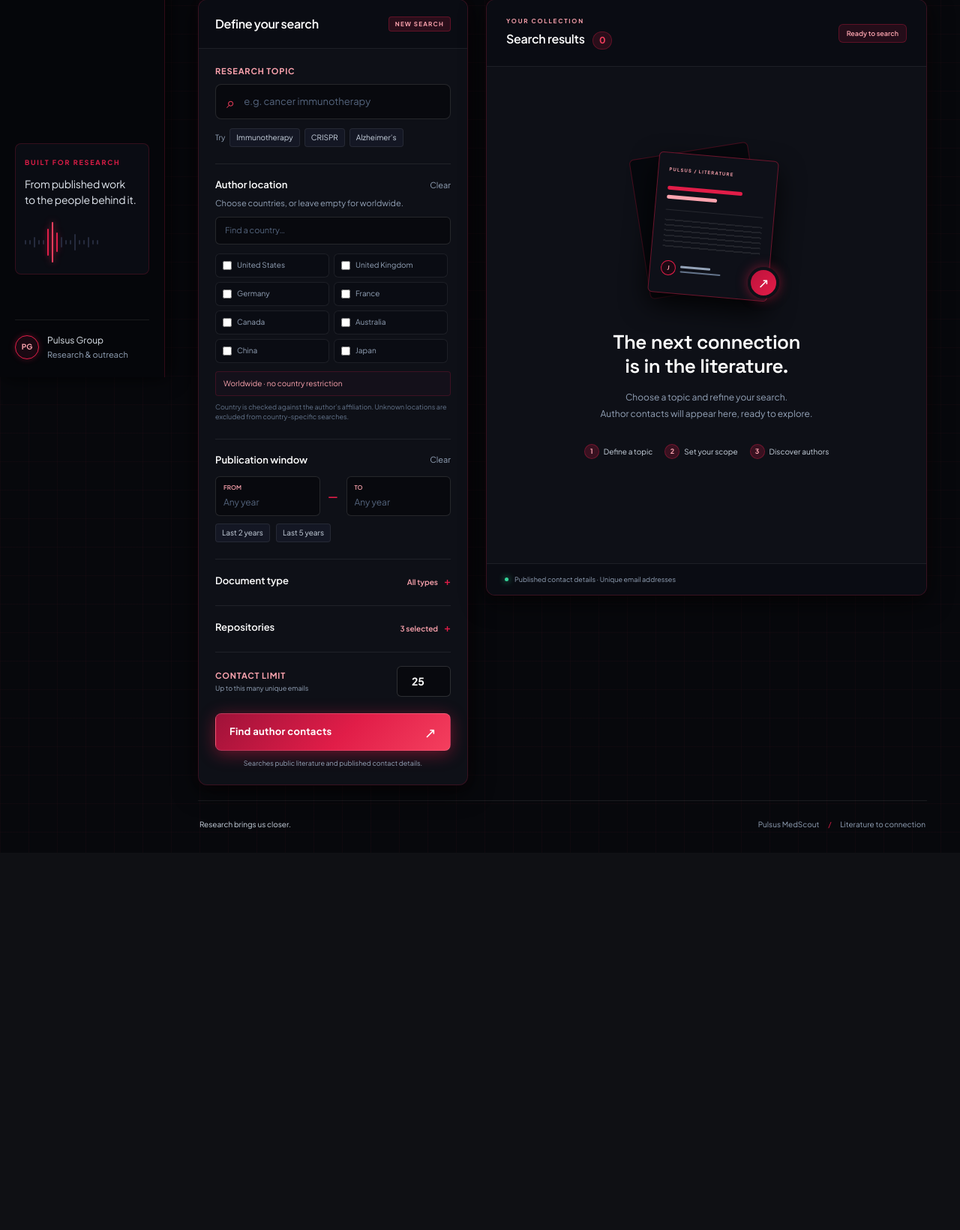
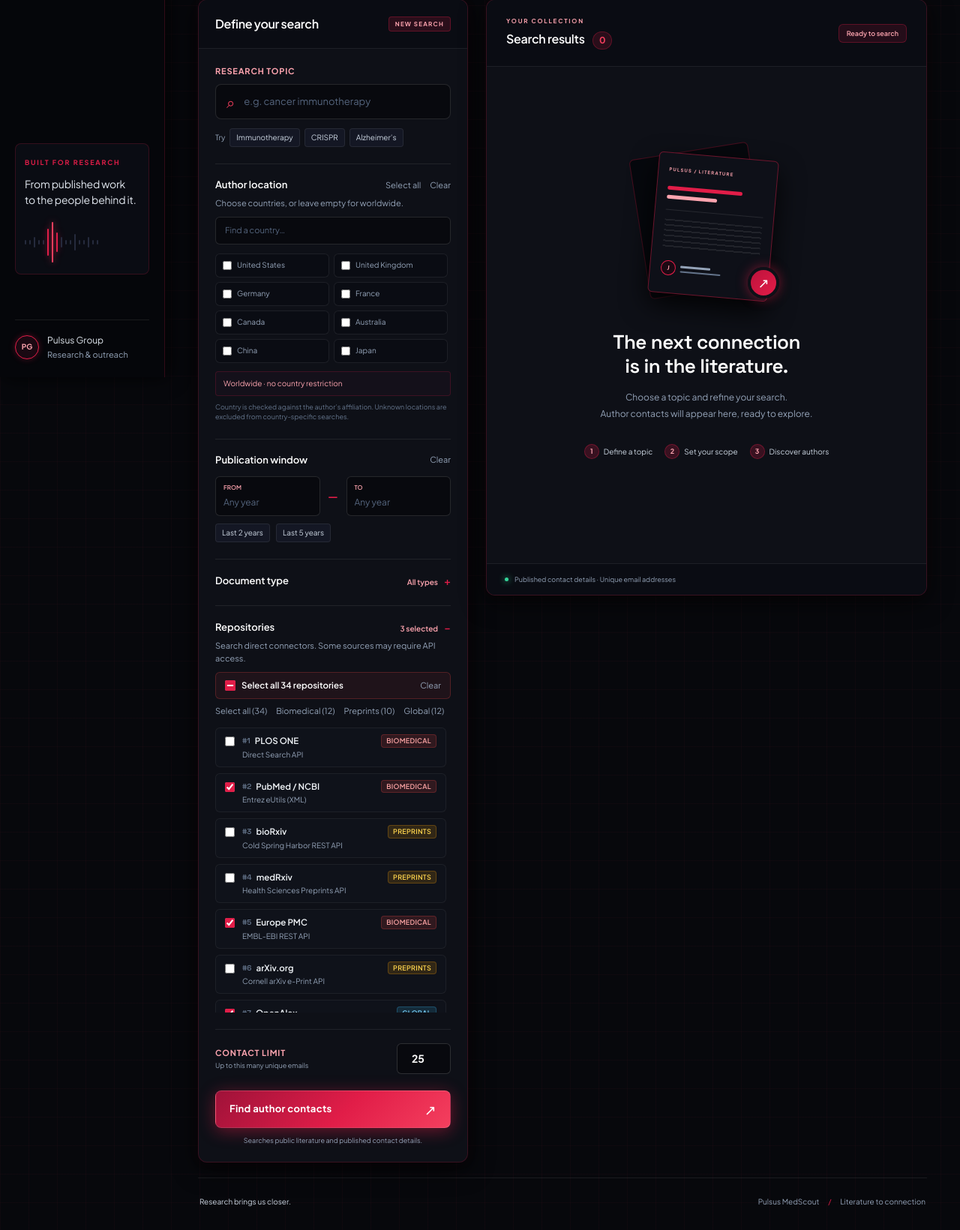
Before and after one commit to Nitro-Builds-Yash/Pulsus-MedScout, a Flask app: page / in a window 1280 px wide. Shown: the part 297-1937 px from the top of the page at 75% size. Before the commit the page ends 1403 px from the top, so only its background shows below. Run offline with Flask 3, Linux system fonts and the light colour scheme; some libraries are stand-ins or nearby versions.

Commit message:
feat: add dedicated Select All controls across repositories, countries, and document types

```diff
--- a/WS2.0/static/workspace.css
+++ b/WS2.0/static/workspace.css
@@ -777,6 +777,34 @@ details[open] .detail-value:after {
   width: 13px;
   height: 13px;
 }
+.master-select-row {
+  display: flex;
+  align-items: center;
+  justify-content: space-between;
+  margin-top: 10px;
+  margin-bottom: 8px;
+  padding: 8px 12px;
+  background: rgba(239, 68, 68, 0.08);
+  border: 1px solid rgba(239, 68, 68, 0.25);
+  border-radius: 6px;
+}
+
+.master-select-row label {
+  display: flex;
+  align-items: center;
+  gap: 8px;
+  cursor: pointer;
+  font-weight: 600;
+  font-size: 11.5px;
+  color: #FFFFFF;
+}
+
+.master-select-row input[type="checkbox"] {
+  accent-color: var(--accent);
+  width: 14px;
+  height: 14px;
+  margin: 0;
+}
 
 .source-list {
   grid-template-columns: 1fr;
--- a/WS2.0/static/workspace.js
+++ b/WS2.0/static/workspace.js
@@ -80,11 +80,23 @@ const checkedValues = name => Array.from(form.querySelectorAll(`input[name="${na
 function updateSelection() {
   const countries = checkedValues('countries');
   $('countrySummary').textContent = countries.length ? countries.join(' · ') : 'Worldwide · no country restriction';
-  $('sourceCount').textContent = `${checkedValues('source_sites').length} selected`;
+  const selectedSources = checkedValues('source_sites');
+  $('sourceCount').textContent = `${selectedSources.length} selected`;
+  if ($('selectAllCheckbox')) {
+    $('selectAllCheckbox').checked = (selectedSources.length === sources.length);
+    $('selectAllCheckbox').indeterminate = (selectedSources.length > 0 && selectedSources.length < sources.length);
+  }
   const types = checkedValues('article_types').length;
   $('typeCount').textContent = types ? `${types} selected` : 'All types';
 }
 form.addEventListener('change', updateSelection);
+if ($('selectAllCheckbox')) {
+  $('selectAllCheckbox').addEventListener('change', e => {
+    const checked = e.target.checked;
+    for (const el of form.querySelectorAll('[name="source_sites[]"]')) el.checked = checked;
+    updateSelection();
+  });
+}
 $('countrySearch').addEventListener('input', e => {
   const query = e.target.value.toLocaleLowerCase();
   for (const label of document.querySelectorAll('.country-option')) label.hidden = !label.textContent.toLocaleLowerCase().includes(query);
@@ -93,6 +105,24 @@ $('clearCountries').addEventListener('click', () => {
   for (const el of form.querySelectorAll('[name="countries[]"]')) el.checked = false;
   updateSelection();
 });
+if ($('selectAllCountries')) {
+  $('selectAllCountries').addEventListener('click', () => {
+    for (const el of form.querySelectorAll('[name="countries[]"]')) el.checked = true;
+    updateSelection();
+  });
+}
+if ($('selectAllTypes')) {
+  $('selectAllTypes').addEventListener('click', () => {
+    for (const el of form.querySelectorAll('[name="article_types[]"]')) el.checked = true;
+    updateSelection();
+  });
+}
+if ($('clearTypes')) {
+  $('clearTypes').addEventListener('click', () => {
+    for (const el of form.querySelectorAll('[name="article_types[]"]')) el.checked = false;
+    updateSelection();
+  });
+}
 for (const [id, checked] of [['selectSources', true], ['clearSources', false]]) {
   $(id).addEventListener('click', () => {
     for (const el of form.querySelectorAll('[name="source_sites[]"]')) el.checked = checked;
--- a/WS2.0/templates/index.html
+++ b/WS2.0/templates/index.html
@@ -26,12 +26,12 @@
           <div class="panel-heading"><h2 id="searchHeading">Define your search</h2><span class="quiet-tag">NEW SEARCH</span></div>
           <form id="extractForm">
             <div class="field-block"><label class="field-label" for="topic">Research topic</label><div class="topic-wrap"><span aria-hidden="true">⌕</span><input id="topic" name="topic" required maxlength="250" placeholder="e.g. cancer immunotherapy" autocomplete="off"></div><div class="topic-examples"><span>Try</span><button type="button" data-topic="Cancer immunotherapy">Immunotherapy</button><button type="button" data-topic="CRISPR gene editing">CRISPR</button><button type="button" data-topic="Alzheimer biomarkers">Alzheimer’s</button></div></div>
-            <div class="filter-section"><div class="section-heading"><h3>Author location</h3><button class="text-button" type="button" id="clearCountries">Clear</button></div><p class="field-hint">Choose countries, or leave empty for worldwide.</p><input class="small-input" id="countrySearch" type="search" placeholder="Find a country…" aria-label="Find a country"><div class="country-list" id="countryList">
+            <div class="filter-section"><div class="section-heading"><h3>Author location</h3><div style="display:flex;gap:12px;"><button class="text-button" type="button" id="selectAllCountries">Select all</button><button class="text-button" type="button" id="clearCountries">Clear</button></div></div><p class="field-hint">Choose countries, or leave empty for worldwide.</p><input class="small-input" id="countrySearch" type="search" placeholder="Find a country…" aria-label="Find a country"><div class="country-list" id="countryList">
               {% for country in countries %}<label class="country-option"><input type="checkbox" name="countries[]" value="{{ country }}"><span>{{ 'United States' if country == 'USA' else 'United Kingdom' if country == 'UK' else country }}</span></label>{% endfor %}
             </div><div class="selection-summary" id="countrySummary">Worldwide · no country restriction</div><p class="evidence-note">Country is checked against the author’s affiliation. Unknown locations are excluded from country-specific searches.</p></div>
             <div class="filter-section"><div class="section-heading"><h3>Publication window</h3><button class="text-button" type="button" id="clearYears">Clear</button></div><div class="year-range"><label><span>From</span><input name="year_from" id="yearFrom" type="number" min="1800" max="2100" placeholder="Any year"></label><span class="range-dash">—</span><label><span>To</span><input name="year_to" id="yearTo" type="number" min="1800" max="2100" placeholder="Any year"></label></div><div class="year-presets"><button type="button" data-years="2">Last 2 years</button><button type="button" data-years="5">Last 5 years</button></div></div>
-            <details class="filter-section"><summary><h3>Document type</h3><span class="detail-value" id="typeCount">All types</span></summary><div class="type-list">{% for type in ['Research Article', 'Case Reports', 'Brief Reports', 'Systematic Reports'] %}<label><input type="checkbox" name="article_types[]" value="{{ type }}">{{ type }}</label>{% endfor %}</div><p class="field-hint">Available classifications vary by repository.</p></details>
-            <details class="filter-section" id="sourceDetails"><summary><h3>Repositories</h3><span class="detail-value" id="sourceCount">3 selected</span></summary><p class="field-hint">Search direct connectors. Some sources may require API access.</p><div class="source-actions"><button class="text-button" id="selectSources" type="button">Select all (34)</button><button class="text-button" id="clearSources" type="button">Clear</button><button class="text-button source-filter-btn" type="button" data-cat="Biomedical">Biomedical (12)</button><button class="text-button source-filter-btn" type="button" data-cat="Preprints">Preprints (10)</button><button class="text-button source-filter-btn" type="button" data-cat="Global">Global (12)</button></div><div id="sourceList" class="source-list"></div></details>
+            <details class="filter-section"><summary><h3>Document type</h3><span class="detail-value" id="typeCount">All types</span></summary><div class="source-actions" style="margin-bottom:8px;"><button class="text-button" id="selectAllTypes" type="button">Select all</button><button class="text-button" id="clearTypes" type="button">Clear</button></div><div class="type-list">{% for type in ['Research Article', 'Case Reports', 'Brief Reports', 'Systematic Reports'] %}<label><input type="checkbox" name="article_types[]" value="{{ type }}">{{ type }}</label>{% endfor %}</div><p class="field-hint">Available classifications vary by repository.</p></details>
+            <details class="filter-section" id="sourceDetails" open><summary><h3>Repositories</h3><span class="detail-value" id="sourceCount">3 selected</span></summary><p class="field-hint">Search direct connectors. Some sources may require API access.</p><div class="master-select-row"><label><input type="checkbox" id="selectAllCheckbox"> <span>Select all 34 repositories</span></label><button class="text-button" id="clearSources" type="button">Clear</button></div><div class="source-actions"><button class="text-button" id="selectSources" type="button">Select all (34)</button><button class="text-button source-filter-btn" type="button" data-cat="Biomedical">Biomedical (12)</button><button class="text-button source-filter-btn" type="button" data-cat="Preprints">Preprints (10)</button><button class="text-button source-filter-btn" type="button" data-cat="Global">Global (12)</button></div><div id="sourceList" class="source-list"></div></details>
             <div class="run-section"><label for="maxPapers"><span class="field-label">Contact limit</span><small>Up to this many unique emails</small></label><input id="maxPapers" name="max_papers" type="number" value="25" min="1" max="1000" required></div>
             <button class="primary-button" id="submitBtn" type="submit"><span>Find author contacts</span><span aria-hidden="true">↗</span></button><p class="submit-note">Searches public literature and published contact details.</p>
           </form>
```
